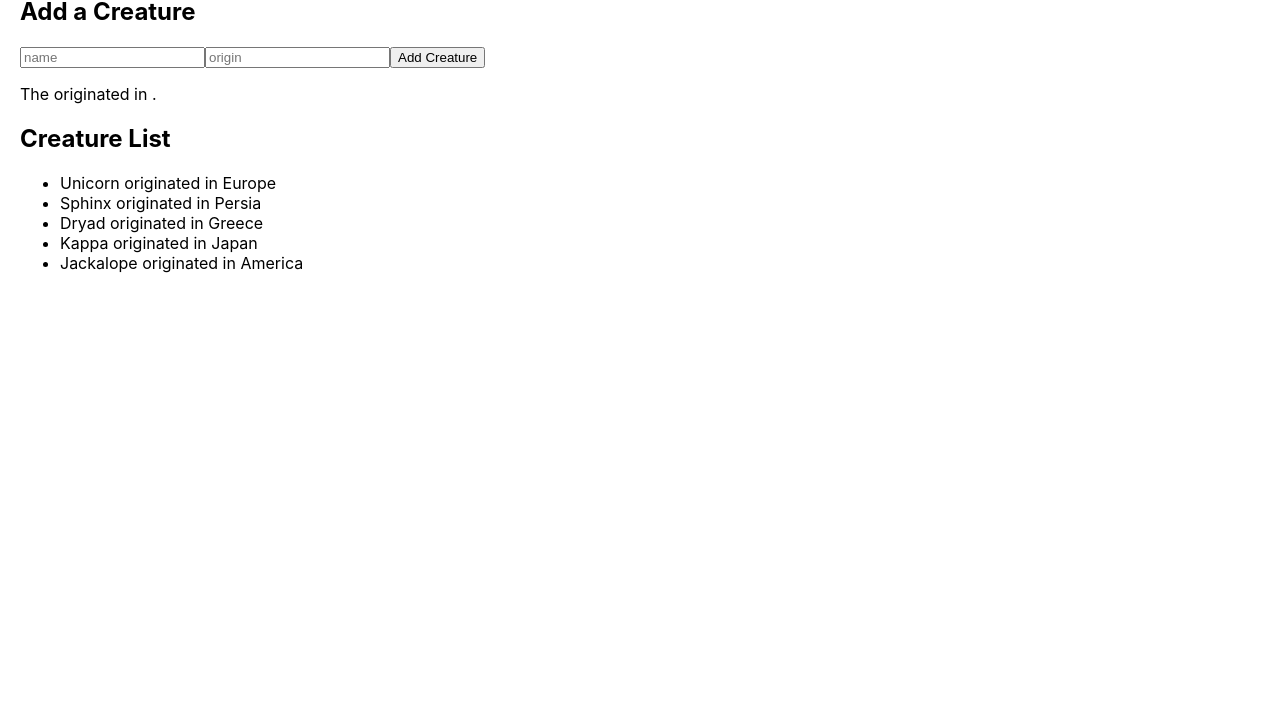
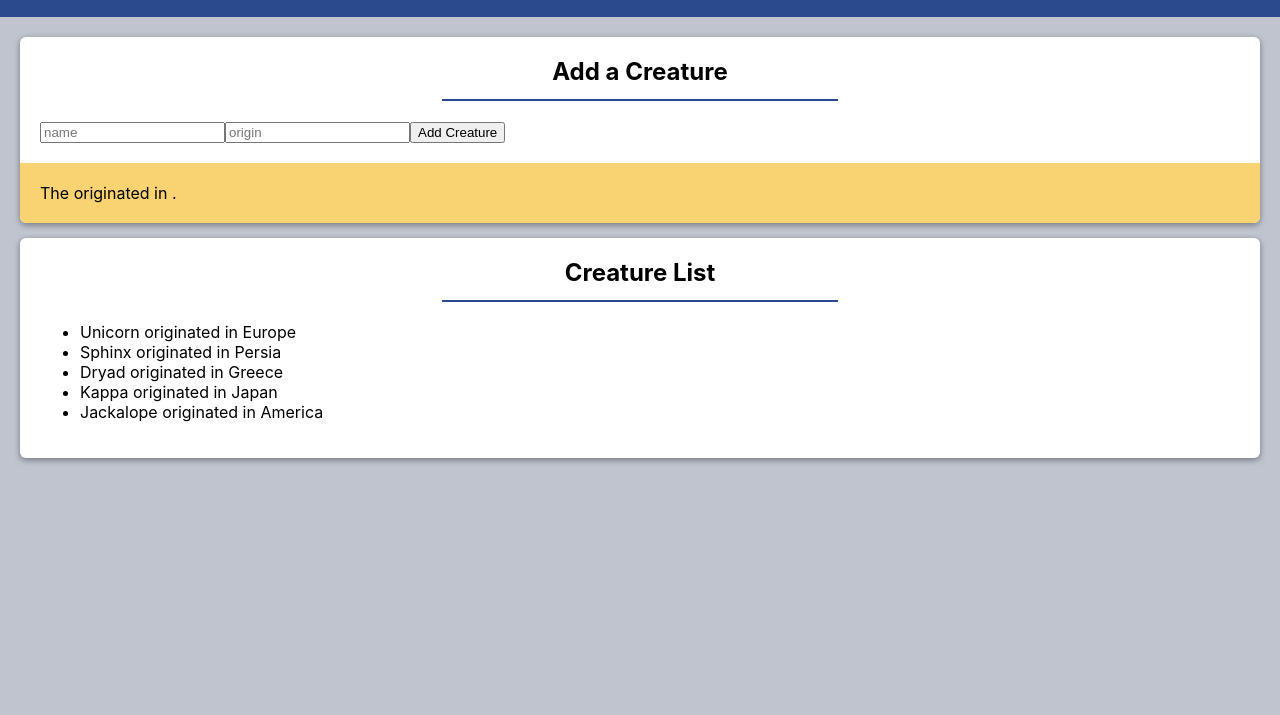
Before and after one commit to myronschippers/apis-react-props, a React app: page / in a window 1280 px wide. Shown: the part 85-800 px from the top of the page. Built offline with nearby package versions, Linux system fonts and the light colour scheme.

Commit message:
adding styling to jazz things up a little

```diff
--- a/src/components/App/App.css
+++ b/src/components/App/App.css
@@ -1,3 +1,51 @@
-main {
-    margin: 20px;
+.wrapper {
+    padding: 20px;
 }
+
+.appHd {
+  padding: 10px 20px;
+  background-color: #2b4a8e;
+  color: #ffffff;
+}
+
+.panel {
+  background-color: #ffffff;
+  box-sizing: border-box;
+  display: block;
+  padding: 20px;
+  margin: 0;
+  border-radius: 6px;
+  box-shadow: 0px 2px 6px rgb(0,0,0,0.4);
+  overflow: hidden;
+}
+
+.panel + .panel {
+  margin-top: 15px;
+}
+
+.panel-bottomMsg {
+  border-radius: 0 0 6px 6px;
+  background-color: #f9d272;
+  margin: 20px -20px -20px;
+  padding: 20px;
+}
+
+.panel-hdg {
+  margin: 0 0 20px;
+  padding: 0 0 15px;
+  text-align: center;
+  /* border-left: 2px solid #2b4a8e; */
+  position: relative;
+}
+
+.panel-hdg:before {
+  content: "";
+  display: block;
+  width: 33%;
+  height: 2px;
+  background-color: #2b4a8e;
+  position: absolute;
+  left: 50%;
+  bottom: 0;
+  transform: translate(-50%, 0);
+}
--- a/src/components/App/App.js
+++ b/src/components/App/App.js
@@ -38,11 +38,13 @@ class App extends Component {
 
   render() {
     return (
-      <main>
+      <div>
+        <header className="appHd">
           <h1>Mythical Creatures of the World</h1>
-
-        <h2>Add a Creature</h2>
-        <div>
+        </header>
+        <main className="wrapper">
+          <div className="panel panel_connectedTop">
+            <h2 className="panel-hdg">Add a Creature</h2>
             <input
               value={this.state.newCreature.name}
               placeholder="name"
@@ -54,21 +56,25 @@ class App extends Component {
               onChange={(event) => this.handleChangeFor(event, 'origin')}
             />
             <button onClick={this.handleClick}>Add Creature</button>
+
+            <p className="panel-bottomMsg">
+              The {this.state.newCreature.name} originated in {this.state.newCreature.origin}.
+            </p>
           </div>
 
           {/* output of inputs above */}
 
-        <p>
-          The {this.state.newCreature.name} originated in {this.state.newCreature.origin}.
-        </p>
 
-        <h2>Creature List</h2>
+          <div className="panel">
+            <h2 className="panel-hdg">Creature List</h2>
             <ul>
               {this.state.creatureList.map((creature, index) => (
                 <li key={index}>{creature.name} originated in {creature.origin}</li>)
               )}
             </ul>
+          </div>
         </main>
+      </div>
     );
   }
 }
--- a/src/index.css
+++ b/src/index.css
@@ -6,6 +6,7 @@ body {
     sans-serif;
   -webkit-font-smoothing: antialiased;
   -moz-osx-font-smoothing: grayscale;
+  background-color: #c0c4ce;
 }
 
 code {
```
Lines whose indentation alone changed are shown as unchanged.
